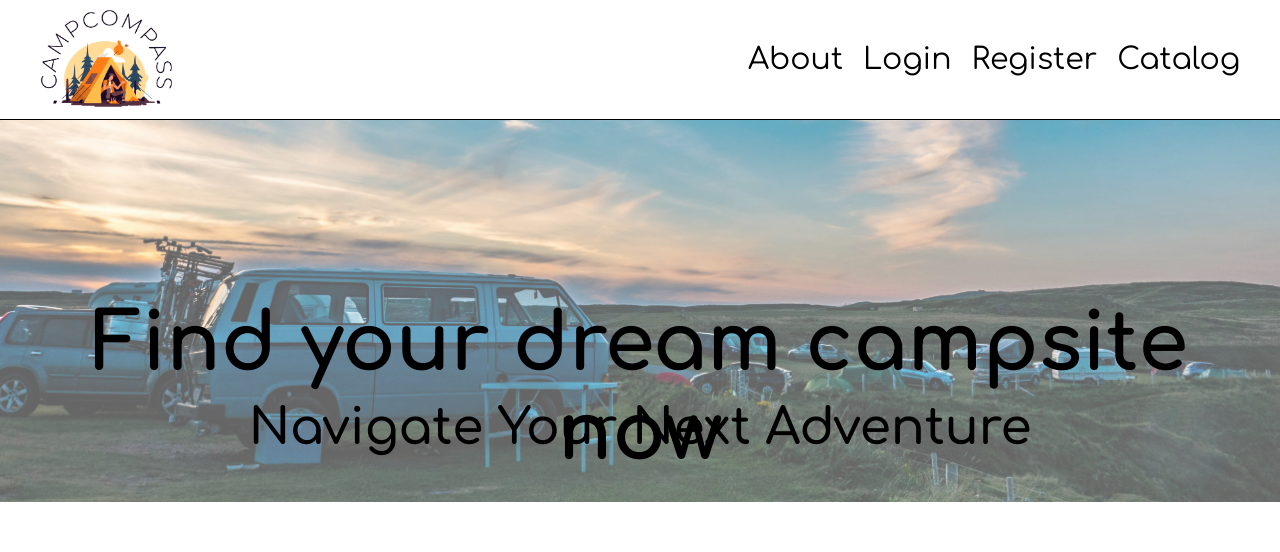
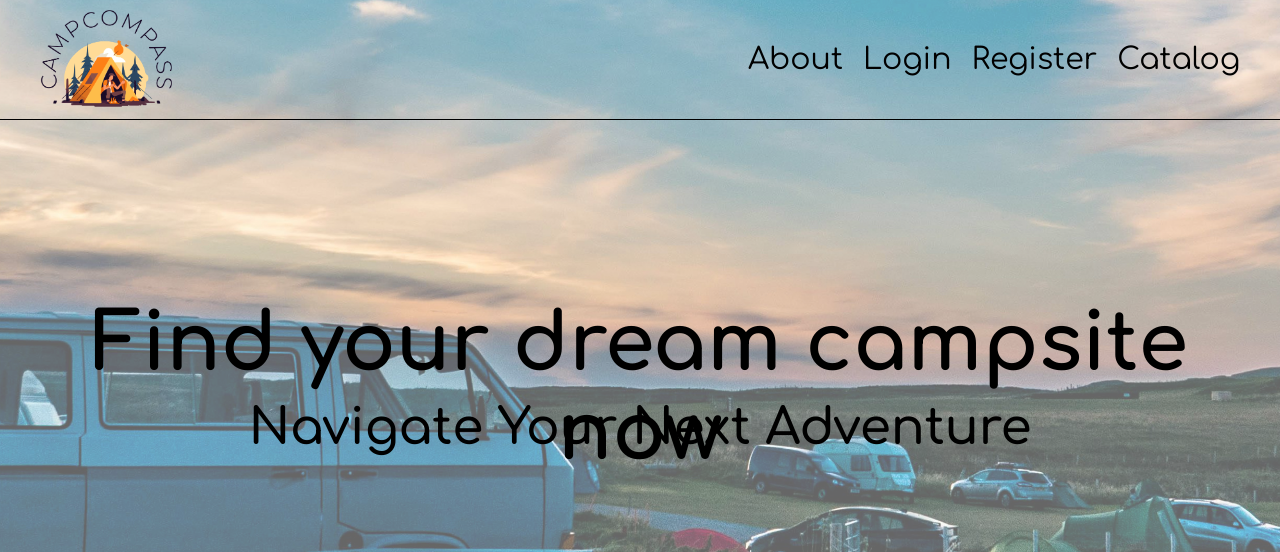
Before and after one commit to VeronikaManev/CampCompass, a React (Vite) app in the folder client/: page /catalog in a window 1280 px wide. Shown: the top 552 px of the page. Built offline with nearby package versions, Linux system fonts and the light colour scheme; no server answers.

Commit message:
Add changes in Catalog

```diff
--- a/client/src/components/catalog/Catalog.css
+++ b/client/src/components/catalog/Catalog.css
@@ -1,3 +1,23 @@
+/* BACKGROUND */
+
+.backgroundContainerCatalog {
+    position: absolute;
+    top: 0;
+    width: 100%;
+    height: 100vh;
+    z-index: -20;
+}
+
+.backgroundContainerCatalog img {
+    width: 100%;
+    height: 100%;
+    object-fit: cover;
+    opacity: 0.6;
+}
+
+
+/* CONTENT */
+
 .catalogContainer {
     width: 100%;
     position: relative;
--- a/client/src/components/catalog/Catalog.jsx
+++ b/client/src/components/catalog/Catalog.jsx
@@ -20,9 +20,15 @@ export function Catalog() {
     }, [])
 
     return (
+        <>
+
+            <div className="backgroundContainerCatalog">
+                <img src={heroImg} alt="" />
+            </div>
+
             <div className='catalogContainer'>
                 <section className="imgContainer">
-                <img className='heroImg' src={heroImg} alt="image-example" />
+                    {/* <img className='heroImg' src={heroImg} alt="image-example" /> */}
                     <h2 className='title'>Find your dream campsite now</h2>
                     <p className='subtitle'>Navigate Your Next Adventure</p>
                 </section>
@@ -33,5 +39,6 @@ export function Catalog() {
                     ))}
                 </section>
             </div>
+        </>
     )
 }
```
Lines whose indentation alone changed are shown as unchanged.
